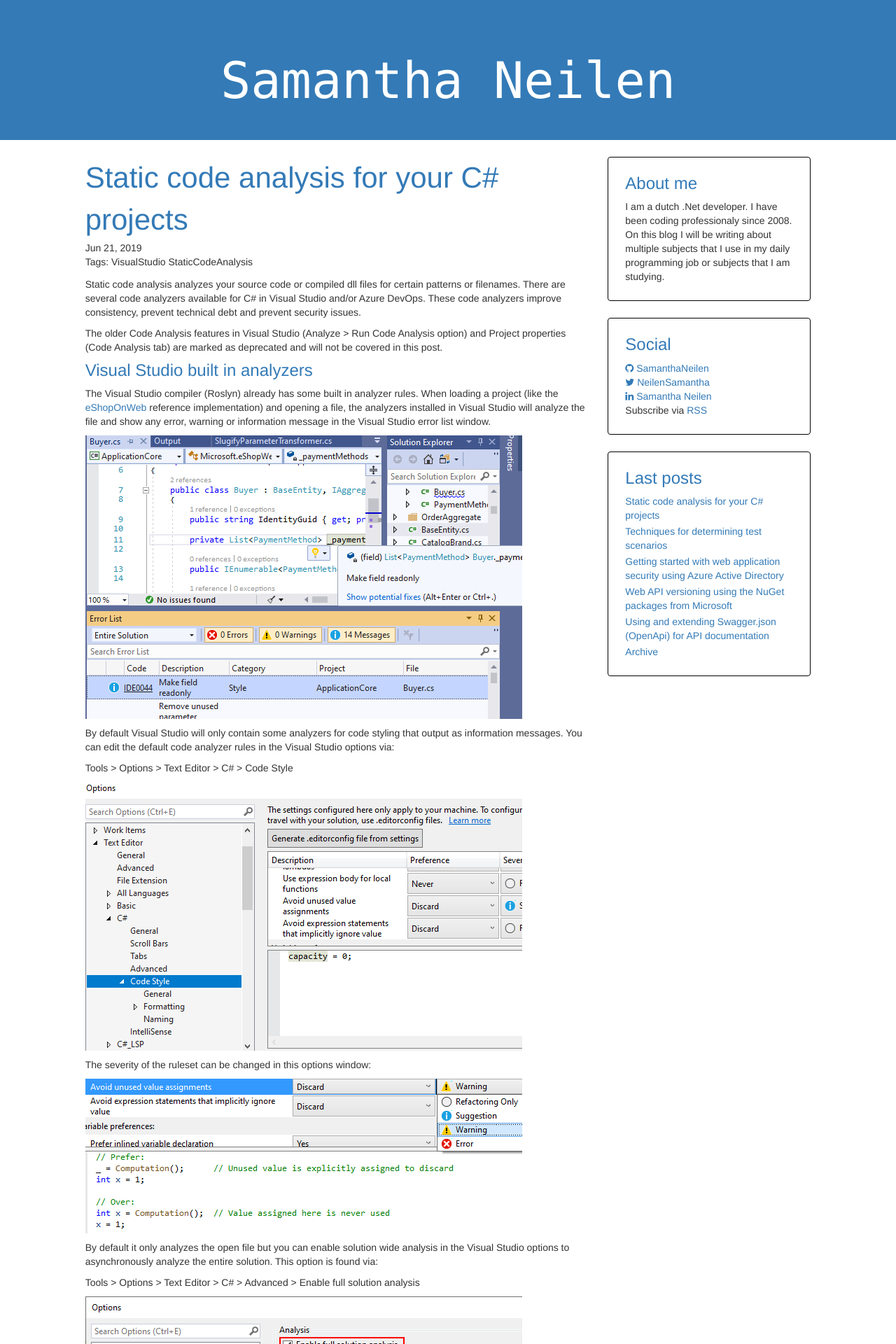
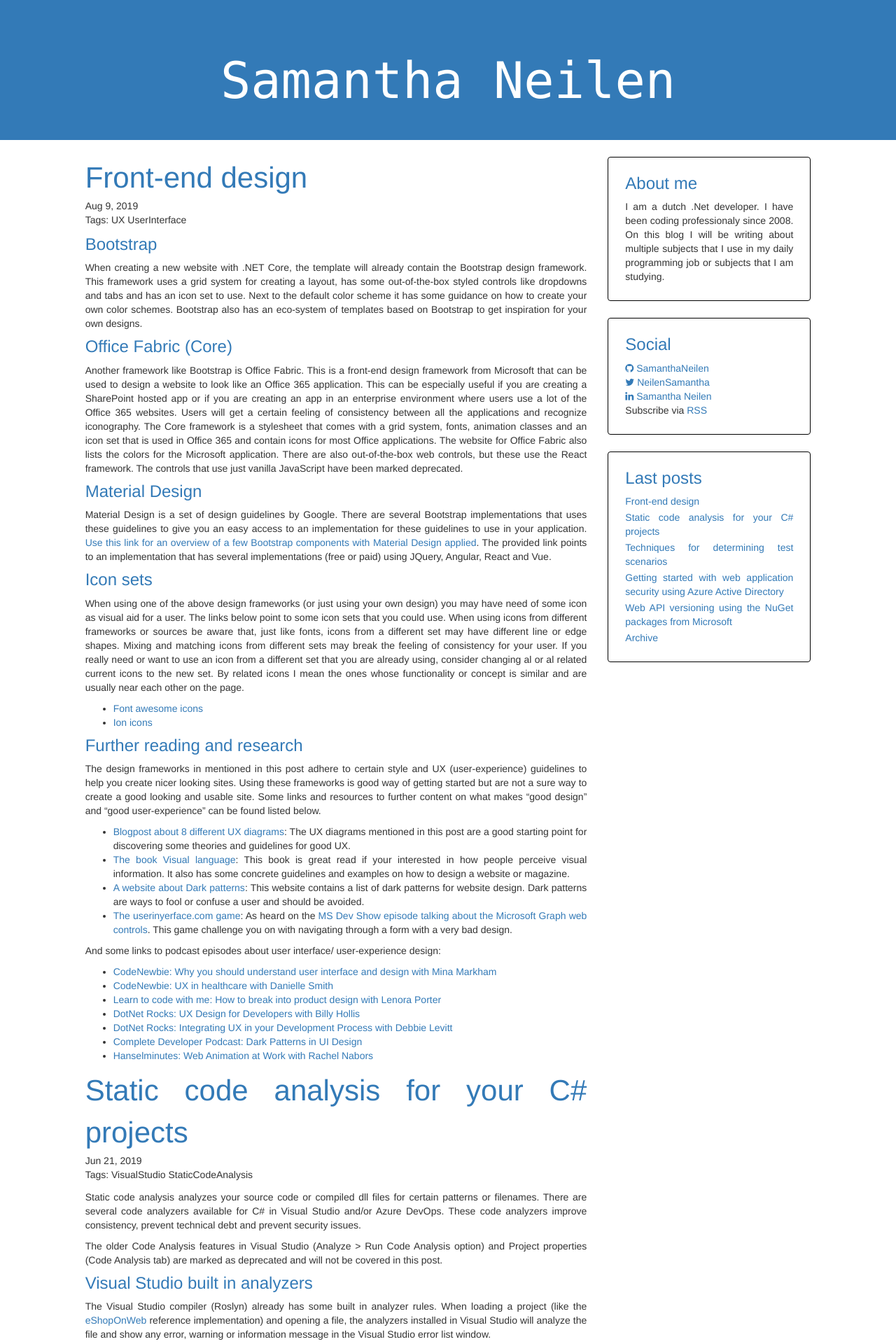
Before and after one commit to SamanthaNeilen/JekyllBlog, a Jekyll site: the page built from BlogJekyll/index.md, in a window 1280 px wide. Shown: the top 1920 px of the page at 70% size. Built offline with Jekyll 4.4.1, drawn with Linux system fonts in a browser that asks for light colours; nearby versions of some CDN libraries; some of the changed text lies outside the part shown.

Commit message:
Added blogpost on frontend design

```diff
--- /dev/null
+++ b/BlogJekyll/_posts/2019-08-10-Front-end-design.markdown
@@ -0,0 +1,45 @@
+---
+layout: post
+title:  "Front-end design"
+date:   2019-08-10 00:00:00 +0100
+
+tags: UX UserInterface
+---
+
+### [Bootstrap](https://getbootstrap.com/)
+
+When creating a new website with .NET Core, the template will already contain the Bootstrap design framework. This framework uses a grid system for creating a layout, has some out-of-the-box styled controls like dropdowns and tabs and has an icon set to use. Next to the default color scheme it has some guidance on how to create your own color schemes. Bootstrap also has an eco-system of templates based on Bootstrap to get inspiration for your own designs.
+
+### [Office Fabric (Core)](https://developer.microsoft.com/en-us/fabric#/get-started)
+
+Another framework like Bootstrap is Office Fabric. This is a front-end design framework from Microsoft that can be used to design a website to look like an Office 365 application. This can be especially useful if you are creating a SharePoint hosted app or if you are creating  an app in an enterprise environment where users use a lot of the Office 365 websites. Users will get a certain feeling of consistency between all the applications and recognize iconography. The Core framework is a stylesheet that comes with a grid system, fonts, animation classes and an icon set that is used in Office 365 and contain icons for most Office applications. The website for Office Fabric also lists the colors for the Microsoft application. There are also out-of-the-box web controls, but these use the React framework. The controls that use just vanilla JavaScript have been marked deprecated.
+
+### [Material Design](https://material.io/design/)
+
+Material Design is a set of design guidelines by Google. There are several Bootstrap implementations that uses these guidelines to give you an easy access to an implementation for these guidelines to use in your application. [Use this link for an overview of a few Bootstrap components with Material Design applied](https://mdbootstrap.com/docs/jquery/components/demo/). The provided link points to an implementation that has several implementations (free or paid) using JQuery, Angular, React and Vue.
+
+### Icon sets
+
+When using one of the above design frameworks (or just using your own design) you may have need of some icon as visual aid for a user. The links below point to some icon sets that you could use. When using icons from different frameworks or sources be aware that, just like fonts, icons from a different set may have different line or edge shapes. Mixing and matching icons from different sets may break the feeling of consistency for your user. If you really need or want to use an icon from a different set that you are already using, consider changing al or al related current icons to the new set. By related icons I mean the ones whose functionality or concept is similar and are usually near each other on the page.
+
+- [Font awesome icons](https://fontawesome.com/)
+- [Ion icons](https://ionicons.com/)
+
+###  Further reading and research
+
+The design frameworks in mentioned in this post adhere to certain style and UX (user-experience) guidelines to help you create nicer looking sites. Using these frameworks is good way of getting started but are not a sure way to create a good looking and usable site. Some links and resources to further content on what makes “good design” and “good user-experience” can be found listed below.
+
+- [Blogpost about 8 different UX diagrams](https://www.uxbooth.com/articles/8-must-see-ux-diagrams/): The UX diagrams mentioned in this post are a good starting point for discovering some theories and guidelines for good UX.
+- [The book Visual language](https://www.amazon.com/dp/9490947725/ref=cm_sw_em_r_mt_dp_U_0KNtDb84VSDWY): This book is great read if your interested in how people perceive visual information. It also has some concrete guidelines and examples on how to design a website or magazine.
+- [A website about Dark patterns](https://www.darkpatterns.org/types-of-dark-pattern): This website contains a list of dark patterns for website design. Dark patterns are ways to fool or confuse a user and should be avoided.
+- [The userinyerface.com game](https://userinyerface.com/): As heard on the [MS Dev Show episode talking about the Microsoft Graph web controls](https://msdevshow.com/2019/07/graph-toolkit-with-nikola-metulev/). This game challenge you on with navigating through a form with a very bad design.
+
+And some links to podcast episodes about user interface/ user-experience design:
+
+- [CodeNewbie: Why you should understand user interface and design with Mina Markham](https://www.codenewbie.org/podcast/why-you-should-understand-user-interface-and-design)
+- [CodeNewbie: UX in healthcare with Danielle Smith](https://www.codenewbie.org/podcast/ux-in-healthcare)
+- [Learn to code with me: How to break into product design with Lenora Porter](https://learntocodewith.me/podcast/product-design/)
+- [DotNet Rocks: UX Design for Developers with Billy Hollis](https://dotnetrocks.com/?show=1618 )
+- [DotNet Rocks: Integrating UX in your Development Process with Debbie Levitt](https://dotnetrocks.com/?show=1643)
+- [Complete Developer Podcast: Dark Patterns in UI Design](https://completedeveloperpodcast.com/episode-175/)
+- [Hanselminutes: Web Animation at Work with Rachel Nabors](https://hanselminutes.com/602/web-animation-at-work-with-rachel-nabors)
--- a/BlogJekyll/assets/css/site.css
+++ b/BlogJekyll/assets/css/site.css
@@ -1,5 +1,5 @@
-ul {
-    list-style: none;
+body {
+	text-align: justify;
 }
 
 h1, h2, h3 {
```
Also changed, not shown: BlogJekyll/_posts/2019-06-22-Static-code-analysis-for-your-csharp-projects.markdown (renamed from BlogJekyll/_posts/2019-05-22-Static-code-analysis-for-your-csharp-projects.markdown).
